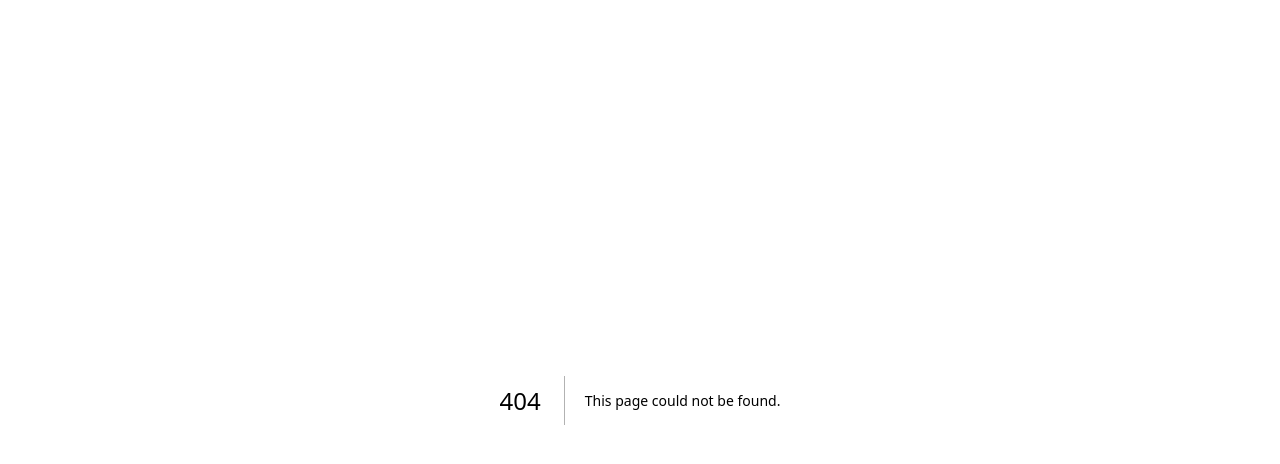
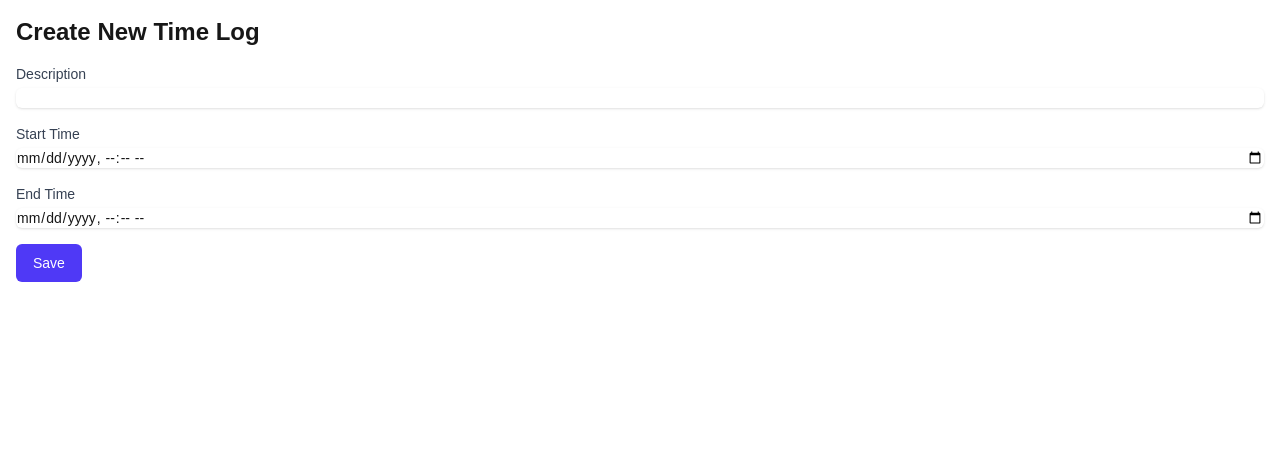
Before and after one commit to tbktk/chrono-codex, a Next.js app: page /timelogs/new in a window 1280 px wide. Before the commit this address had no page. Shown: the top 464 px of the page. Built offline with nearby package versions, Linux system fonts and the light colour scheme.

Commit message:
refactor(ui): Relocate creation form and create home page

```diff
--- a/src/app/page.tsx
+++ b/src/app/page.tsx
@@ -1,103 +1,24 @@
-import Image from "next/image";
+import Link from 'next/link';
 
-export default function Home() {
+export default function HomePage() {
   return (
-    <div className="font-sans grid grid-rows-[20px_1fr_20px] items-center justify-items-center min-h-screen p-8 pb-20 gap-16 sm:p-20">
-      <main className="flex flex-col gap-[32px] row-start-2 items-center sm:items-start">
-        <Image
-          className="dark:invert"
-          src="/next.svg"
-          alt="Next.js logo"
-          width={180}
-          height={38}
-          priority
-        />
-        <ol className="font-mono list-inside list-decimal text-sm/6 text-center sm:text-left">
-          <li className="mb-2 tracking-[-.01em]">
-            Get started by editing{" "}
-            <code className="bg-black/[.05] dark:bg-white/[.06] font-mono font-semibold px-1 py-0.5 rounded">
-              src/app/page.tsx
-            </code>
-            .
-          </li>
-          <li className="tracking-[-.01em]">
-            Save and see your changes instantly.
-          </li>
-        </ol>
-
-        <div className="flex gap-4 items-center flex-col sm:flex-row">
-          <a
-            className="rounded-full border border-solid border-transparent transition-colors flex items-center justify-center bg-foreground text-background gap-2 hover:bg-[#383838] dark:hover:bg-[#ccc] font-medium text-sm sm:text-base h-10 sm:h-12 px-4 sm:px-5 sm:w-auto"
-            href="https://vercel.com/new?utm_source=create-next-app&utm_medium=appdir-template-tw&utm_campaign=create-next-app"
-            target="_blank"
-            rel="noopener noreferrer"
+    <main className="flex flex-col items-center justify-center min-h-screen bg-gray-50">
+      <div className="text-center p-8">
+        <h1 className="text-4xl md:text-5xl font-bold text-gray-800">
+          Welcome to ChronoCodex 📖✨
+        </h1>
+        <p className="mt-4 text-lg text-gray-600">
+          A living textbook of modern development, in the form of a time-logging app.
+        </p>
+        <div className="mt-8">
+          <Link
+            href="/timelogs/new"
+            className="inline-block px-6 py-3 text-lg font-semibold text-white bg-indigo-600 rounded-md shadow-md hover:bg-indigo-700 focus:ring-2 focus:ring-indigo-500 focus:ring-offset-2 transition"
           >
-            <Image
-              className="dark:invert"
-              src="/vercel.svg"
-              alt="Vercel logomark"
-              width={20}
-              height={20}
-            />
-            Deploy now
-          </a>
-          <a
-            className="rounded-full border border-solid border-black/[.08] dark:border-white/[.145] transition-colors flex items-center justify-center hover:bg-[#f2f2f2] dark:hover:bg-[#1a1a1a] hover:border-transparent font-medium text-sm sm:text-base h-10 sm:h-12 px-4 sm:px-5 w-full sm:w-auto md:w-[158px]"
-            href="https://nextjs.org/docs?utm_source=create-next-app&utm_medium=appdir-template-tw&utm_campaign=create-next-app"
-            target="_blank"
-            rel="noopener noreferrer"
-          >
-            Read our docs
-          </a>
+            Create Your First Time Log
+          </Link>
         </div>
-      </main>
-      <footer className="row-start-3 flex gap-[24px] flex-wrap items-center justify-center">
-        <a
-          className="flex items-center gap-2 hover:underline hover:underline-offset-4"
-          href="https://nextjs.org/learn?utm_source=create-next-app&utm_medium=appdir-template-tw&utm_campaign=create-next-app"
-          target="_blank"
-          rel="noopener noreferrer"
-        >
-          <Image
-            aria-hidden
-            src="/file.svg"
-            alt="File icon"
-            width={16}
-            height={16}
-          />
-          Learn
-        </a>
-        <a
-          className="flex items-center gap-2 hover:underline hover:underline-offset-4"
-          href="https://vercel.com/templates?framework=next.js&utm_source=create-next-app&utm_medium=appdir-template-tw&utm_campaign=create-next-app"
-          target="_blank"
-          rel="noopener noreferrer"
-        >
-          <Image
-            aria-hidden
-            src="/window.svg"
-            alt="Window icon"
-            width={16}
-            height={16}
-          />
-          Examples
-        </a>
-        <a
-          className="flex items-center gap-2 hover:underline hover:underline-offset-4"
-          href="https://nextjs.org?utm_source=create-next-app&utm_medium=appdir-template-tw&utm_campaign=create-next-app"
-          target="_blank"
-          rel="noopener noreferrer"
-        >
-          <Image
-            aria-hidden
-            src="/globe.svg"
-            alt="Globe icon"
-            width={16}
-            height={16}
-          />
-          Go to nextjs.org →
-        </a>
-      </footer>
-    </div>
+      </div>
+    </main>
   );
 }
--- /dev/null
+++ b/src/app/timelogs/new/page.tsx
@@ -0,0 +1,45 @@
+export default function TimeLogPage() {
+  return (
+    <main className="container mx-auto p-4">
+      <h1 className="text-2xl font-bold mb-4">Create New Time Log</h1>
+      <form className="space-y-4">
+        <div>
+          <label htmlFor="description" className="block text-sm font-medium text-gray-700">
+            Description
+          </label>
+          <input
+            type="text"
+            id="description"
+            className="mt-1 block w-full rounded-md border-gray-300 shadow-sm focus:border-indigo-500 focus:ring-indigo-500 sm:text-sm"
+          />
+        </div>
+        <div>
+          <label htmlFor="startTime" className="block text-sm font-medium text-gray-700">
+            Start Time
+          </label>
+          <input
+            type="datetime-local"
+            id="startTime"
+            className="mt-1 block w-full rounded-md border-gray-300 shadow-sm focus:border-indigo-500 focus:ring-indigo-500 sm:text-sm"
+          />
+        </div>
+        <div>
+          <label htmlFor="endTime" className="block text-sm font-medium text-gray-700">
+            End Time
+          </label>
+          <input
+            type="datetime-local"
+            id="endTime"
+            className="mt-1 block w-full rounded-md border-gray-300 shadow-sm focus:border-indigo-500 focus:ring-indigo-500 sm:text-sm"
+          />
+        </div>
+        <button
+          type="submit"
+          className="inline-flex justify-center rounded-md border border-transparent bg-indigo-600 px-4 py-2 text-sm font-medium text-white hover:bg-indigo-700 focus:outline-none focus:ring-2 focus:ring-offset-2"
+        >
+          Save
+        </button>
+      </form>
+    </main>
+  );
+}
```
